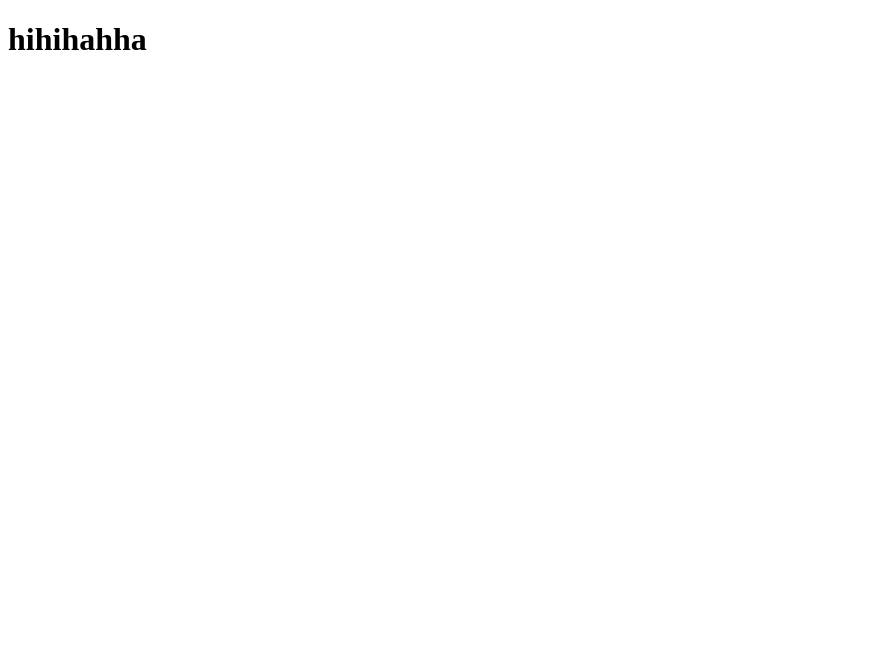
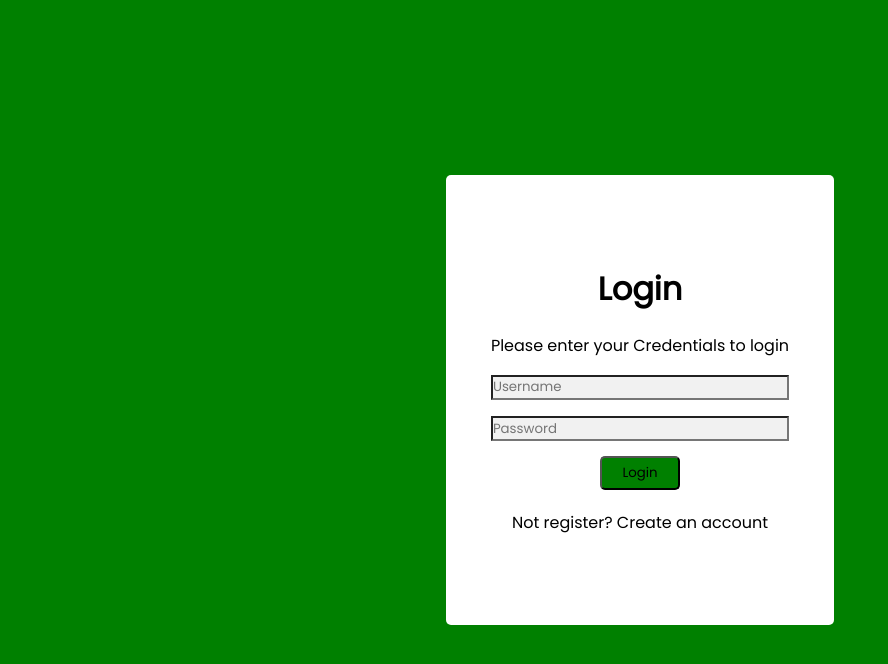
Before and after one commit to bna2645/CLB-HocTap, a plain HTML site: page Day-1910/index.html in a window 1280 px wide. Shown: the whole page, without its empty margins (0-888 px from the left). Drawn offline with Linux system fonts and the light colour scheme.

Commit message:
form login

```diff
--- a/Day-1910/assets/css/style.css
+++ b/Day-1910/assets/css/style.css
@@ -0,0 +1,59 @@
+@import url('https://fonts.googleapis.com/css2?family=Poppins&display=swap');
+* {
+    margin: 0;
+    padding: 0;
+    box-sizing: border-box;
+    font-family: 'Poppins', sans-serif;
+}
+
+body {
+
+    background-color: green;
+}
+.container {
+    height: 100vh;
+    display: flex;
+    justify-content: center;
+    text-align: center;
+    align-items: center;
+    padding: 100px;
+}
+
+.container h1 {
+    margin-bottom: 20px;
+}
+
+.container .form-box p {
+    margin-top: 20px;
+}
+
+.form-box {
+
+    text-align: center;
+    background-color: #fff;
+    border: 2 px solid;
+    border-radius: 5px;
+    padding: 90px 45px;
+}
+
+.form-box .input-box {
+    margin: 15px 0;
+
+}
+
+.form-box .input-box input {
+    background-color: #f1f1f1;
+    height: 25px;
+    width: 100%;
+}
+
+.button-box button {
+    cursor: pointer;
+    background-color: green;
+    padding: 5px 20px;
+    border-radius: 5px;
+}
+
+button:hover {
+    background-color: aquamarine;
+}
--- a/Day-1910/index.html
+++ b/Day-1910/index.html
@@ -4,8 +4,30 @@
         <meta charset="UTF-8" />
         <meta name="viewport" content="width=device-width, initial-scale=1.0" />
         <title>Day 19/10/2023</title>
+        <link rel="stylesheet" href="./assets/css/style.css" />
     </head>
     <body>
-    <h1>hihihahha</h1>
+        <div class="container">
+            <div class="form-box">
+                <form action="">
+                    <h1>Login</h1>
+                    <p>Please enter your Credentials to login</p>
+                    <div class="input-box">
+                        <input type="text" placeholder="Username" required />
+                    </div>
+                    <div class="input-box">
+                        <input
+                            type="password"
+                            placeholder="Password"
+                            required
+                        />
+                    </div>
+                    <div class="button-box">
+                        <button type="submit">Login</button>
+                    </div>
+                    <p>Not register? Create an account</p>
+                </form>
+            </div>
+        </div>
     </body>
 </html>
```
Also changed, not shown: index.html (added, +14 -0 lines). Lines whose indentation alone changed are shown as unchanged.
